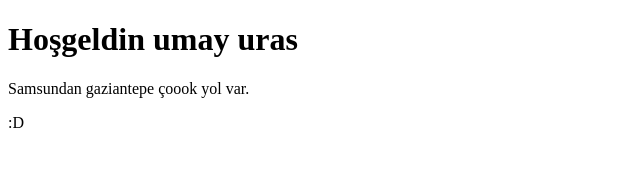
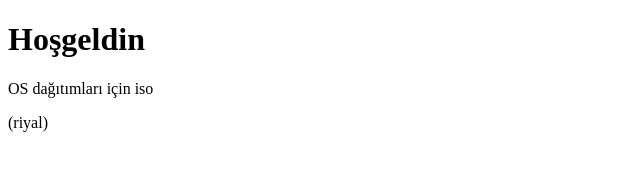
Before and after one commit to Kowowo/Kowowo.github.io, a plain HTML site: page index.html in a window 1280 px wide. Shown: the whole page, without its empty margins (0-640 px from the left). Drawn offline with Linux system fonts and the light colour scheme.

Commit message:
Update index.html

```diff
--- a/index.html
+++ b/index.html
@@ -1,10 +1,10 @@
 <!DOCTYPE html>
 <html>
 <head>
-<title>UMAY URAS</title>
+<title>PENCİ ZORNO İSO DAĞITIM</title>
 </head>
 <body>
 
-<h1>Hoşgeldin umay uras</h1>
-<p>Samsundan gaziantepe çoook yol var.</p>
-<p>:D</p>
+<h1>Hoşgeldin</h1>
+<p>OS dağıtımları için iso </p>
+<p>(riyal)</p>
```
